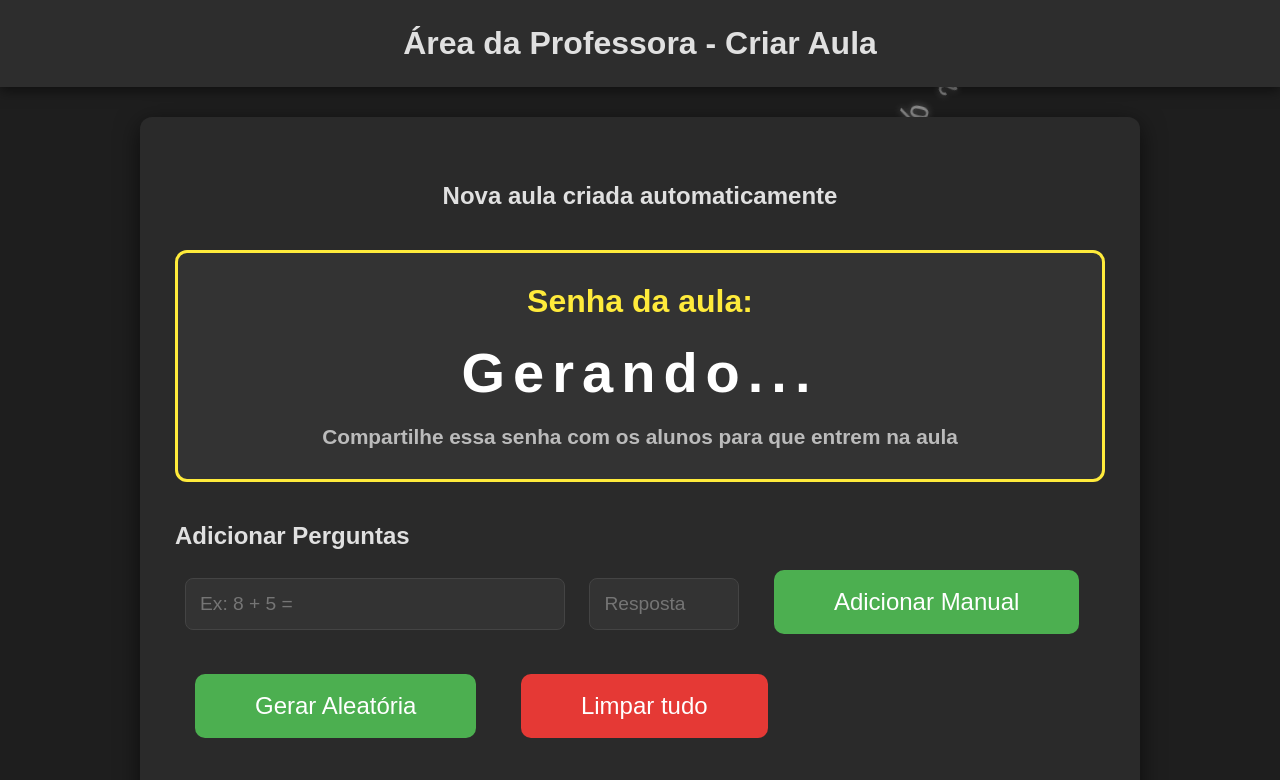
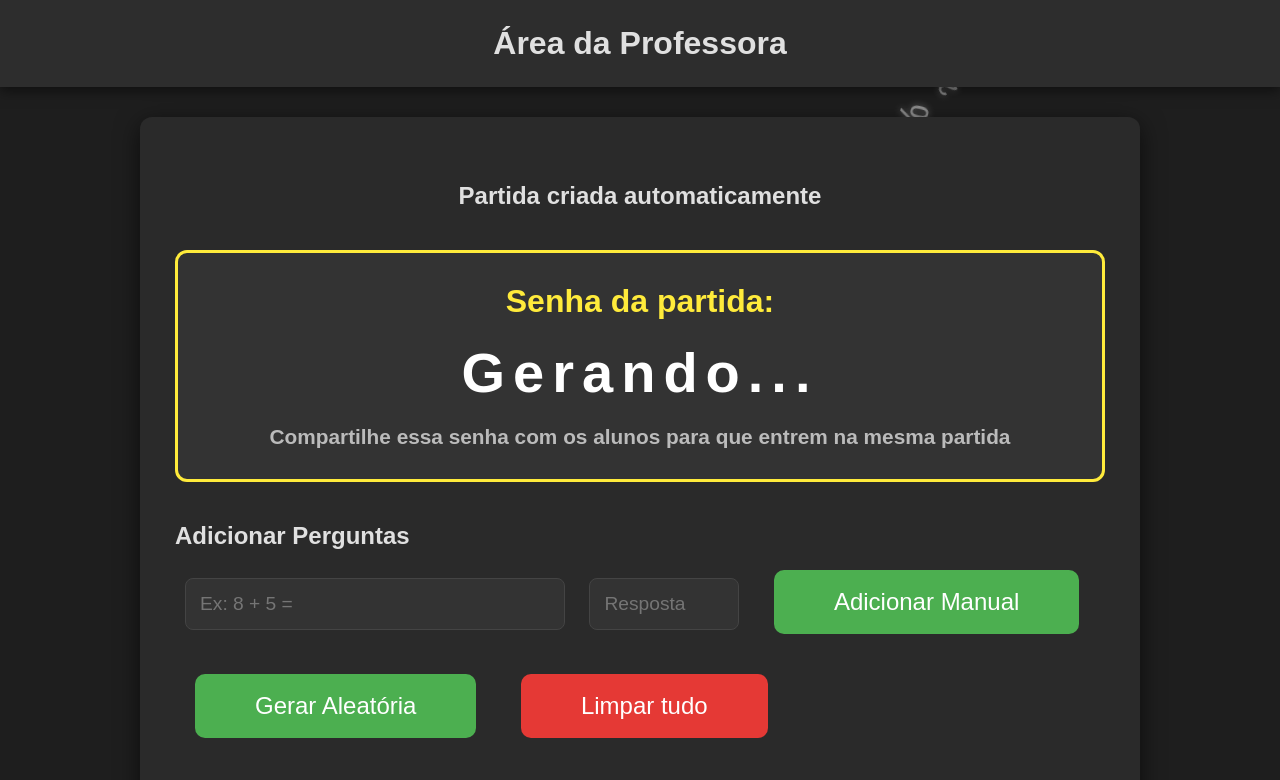
Before and after one commit to S3GATO/jogo-matematica-turma, a plain HTML site: page professora.html in a window 1280 px wide. Shown: the top 780 px of the page. Drawn offline with Linux system fonts and the light colour scheme; no server answers.

Commit message:
Update professora.html

```diff
--- a/professora.html
+++ b/professora.html
@@ -3,7 +3,7 @@
 <head>
   <meta charset="UTF-8" />
   <meta name="viewport" content="width=device-width, initial-scale=1.0"/>
-  <title>Área da Professora - Criar Aula</title>
+  <title>Área da Professora - Criar Partida</title>
   <script src="https://www.gstatic.com/firebasejs/10.14.1/firebase-app-compat.js"></script>
   <script src="https://www.gstatic.com/firebasejs/10.14.1/firebase-database-compat.js"></script>
   <style>
@@ -29,7 +29,6 @@
       color: rgba(255, 255, 255, 0.45);
       text-shadow: 0 0 6px rgba(255,255,255,0.3);
       animation: fall linear infinite;
-      white-space: nowrap;
     }
     @keyframes fall {
       0% { transform: translateY(-150px) rotate(0deg); }
@@ -87,21 +86,16 @@
   </style>
 </head>
 <body>
-
 <div class="falling-symbols" id="symbols"></div>
-
 <header>
-  <h1>Área da Professora - Criar Aula</h1>
+  <h1>Área da Professora</h1>
 </header>
-
 <main>
-  <h2 style="text-align:center; margin:30px 0;">Nova aula criada automaticamente</h2>
-
+  <h2 style="text-align:center; margin:30px 0;">Partida criada automaticamente</h2>
   <div id="sala-info">
-    Senha da aula: <div class="info-senha" id="senha-sala">Gerando...</div>
-    <div class="subinfo">Compartilhe essa senha com os alunos para que entrem na aula</div>
+    Senha da partida: <div class="info-senha" id="senha-sala">Gerando...</div>
+    <div class="subinfo">Compartilhe essa senha com os alunos para que entrem na mesma partida</div>
   </div>
-
   <section>
     <h2>Adicionar Perguntas</h2>
     <input id="pergunta-manual" placeholder="Ex: 8 + 5 =" />
@@ -109,44 +103,38 @@
     <button onclick="addPerguntaManual()">Adicionar Manual</button>
     <button onclick="gerarPerguntaAleatoria()">Gerar Aleatória</button>
     <button onclick="limparPerguntas()" style="background:#e53935;">Limpar tudo</button>
-
     <div class="lista-perguntas" id="listaPerguntas" style="margin-top:25px;"></div>
   </section>
-
   <section>
     <h2>Alunos conectados</h2>
     <div class="lista-alunos" id="listaAlunos">Aguardando alunos...</div>
   </section>
-
   <div style="text-align:center; margin:60px 0;">
-    <button id="btnIniciar" onclick="iniciarRodada()" style="padding:20px 80px; font-size:1.8rem;">Iniciar Aula</button>
+    <button id="btnIniciar" onclick="iniciarRodada()" style="padding:20px 80px; font-size:1.8rem;">Iniciar Jogo</button>
     <button id="btnProxima" onclick="proximaPergunta()" style="padding:20px 80px; font-size:1.8rem;" disabled>Próxima pergunta</button>
-    <button id="btnFinalizar" onclick="finalizarRodada()" style="padding:20px 80px; font-size:1.8rem; background:#e53935;" disabled>Finalizar Aula</button>
+    <button id="btnFinalizar" onclick="finalizarRodada()" style="padding:20px 80px; font-size:1.8rem; background:#e53935;" disabled>Finalizar</button>
   </div>
-
   <div style="font-size:2.8rem; text-align:center; margin:50px 0; min-height:80px;" id="pergunta-atual">—</div>
-
   <h2>Respostas da turma (ao vivo)</h2>
   <table>
     <thead><tr><th>Aluno</th><th>Acertos</th><th>Última resposta</th></tr></thead>
     <tbody id="tabelaRespostas"></tbody>
   </table>
-
+  <!-- Botão Voltar -->
   <div style="text-align: center; margin-top: 60px;">
     <a href="index.html" class="btn-voltar">← Voltar para a tela inicial</a>
   </div>
 </main>
-
 <script>
-  // Cole aqui o firebaseConfig REAL do seu projeto Firebase (obtido no console)
+  // Cole aqui o firebaseConfig REAL do seu projeto Firebase
   const firebaseConfig = {
-    apiKey: "SUA_API_KEY_AQUI",
-    authDomain: "SEU_PROJETO.firebaseapp.com",
-    databaseURL: "https://SEU_PROJETO-default-rtdb.firebaseio.com",
-    projectId: "SEU_PROJETO",
-    storageBucket: "SEU_PROJETO.appspot.com",
-    messagingSenderId: "SEU_NUMERO",
-    appId: "1:SEU_NUMERO:web:SUA_CHAVE"
+    apiKey: "AIzaSyXXXXXXXXXXXXXXXXXXXXXXXXXXXXX",
+    authDomain: "jogo-matematica-27c29.firebaseapp.com",
+    databaseURL: "https://jogo-matematica-27c29-default-rtdb.firebaseio.com",
+    projectId: "jogo-matematica-27c29",
+    storageBucket: "jogo-matematica-27c29.appspot.com",
+    messagingSenderId: "XXXXXXXXXXXX",
+    appId: "1:XXXXXXXXXXXX:web:xxxxxxxxxxxxxxxxxxxxxxxx"
   };
 
   firebase.initializeApp(firebaseConfig);
@@ -154,27 +142,27 @@
 
   let salaAtual = null;
 
-  // Cria uma NOVA sala (e senha aleatória) toda vez que a página for carregada
-  window.addEventListener('load', () => {
-    criarNovaSala();
-  });
+  window.onload = function() {
+    console.log("Iniciando criação automática da sala...");
+    criarSalaAutomatica();
+  };
 
-  function criarNovaSala() {
+  function criarSalaAutomatica() {
     salaAtual = Math.random().toString(36).substring(2, 8).toUpperCase();
-
+    console.log("Senha gerada:", salaAtual);
     db.ref(`salas/${salaAtual}`).set({
       perguntas: {},
       atual: null,
       respostas: {},
       alunos: {}
     }).then(() => {
+      console.log("Sala criada com sucesso no Firebase!");
       document.getElementById("senha-sala").textContent = salaAtual;
-      monitorarSala();
     }).catch(error => {
       console.error("Erro ao criar sala:", error);
-      document.getElementById("senha-sala").textContent = "Erro ao criar sala";
-      alert("Não foi possível criar a aula. Verifique o console (F12) e o firebaseConfig.");
+      document.getElementById("senha-sala").textContent = "Erro ao gerar senha";
     });
+    monitorarSala();
   }
 
   function monitorarSala() {
@@ -194,7 +182,6 @@
         lista.appendChild(div);
       });
     });
-
     db.ref(`salas/${salaAtual}/alunos`).on("value", snap => {
       const div = document.getElementById("listaAlunos");
       div.innerHTML = "";
@@ -211,7 +198,6 @@
         });
       }
     });
-
     db.ref(`salas/${salaAtual}/atual`).on("value", snap => {
       const idx = snap.val();
       document.getElementById("pergunta-atual").textContent = idx === null ? "—" : `Pergunta ${idx + 1}`;
@@ -219,7 +205,6 @@
       document.getElementById("btnFinalizar").disabled = idx === null;
       document.getElementById("btnIniciar").disabled = idx !== null;
     });
-
     db.ref(`salas/${salaAtual}/respostas`).on("value", snap => {
       const tbody = document.getElementById("tabelaRespostas");
       tbody.innerHTML = "";
```
